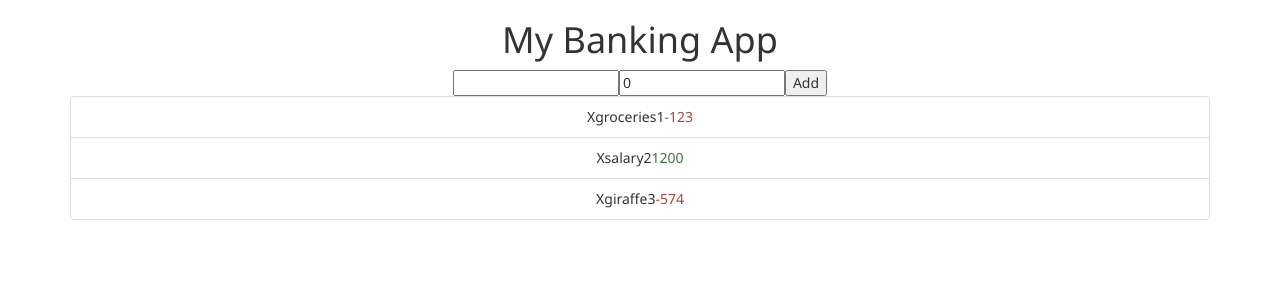
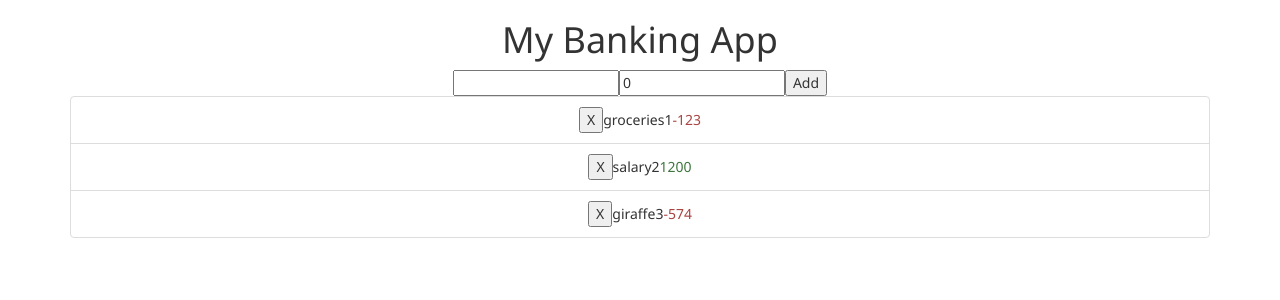
Before and after one commit to crwainstock/ReactBankingApp, a React (Create React App) app: page / in a window 1280 px wide. Shown: the top 300 px of the page. Built offline with nearby package versions, Linux system fonts and the light colour scheme.

Commit message:
setId seems to be working, deleteItem seems to be working, needs styling

```diff
--- a/src/App.js
+++ b/src/App.js
@@ -73,7 +73,9 @@ function App() {
                 key={item.id}
                 className="list-group-item d-flex align-item-center justify-content-between"
               >
-                <span onClick={() => deleteItem(item.id)}>X</span>
+                <span onClick={() => deleteItem(item.id)}>
+                  <button>X</button>
+                </span>
                 <span>
                   {item.name}
                   {item.id}
```
